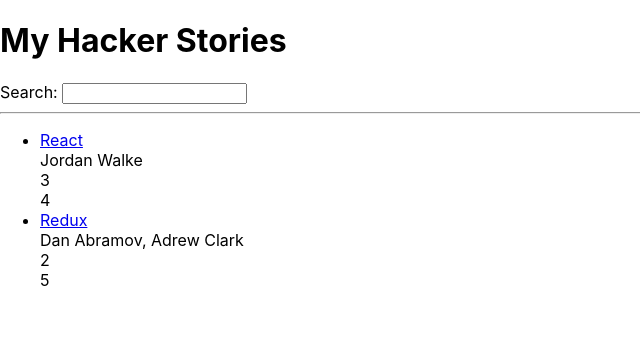
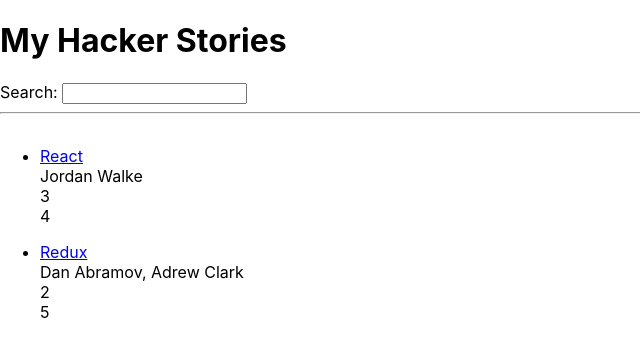
Before and after one commit to eduvnsm/road-to-react-2022, a React (Create React App) app: page / in a window 1280 px wide. Shown: the top 356 px of the page, without its empty margins (0-640 px from the left). Built offline with nearby package versions, Linux system fonts and the light colour scheme.

Commit message:
React props

```diff
--- a/src/App.js
+++ b/src/App.js
@@ -1,6 +1,6 @@
 import * as React from 'react';
 
-const list = [
+const stories = [
     {
         title: 'React',
         url: 'https://reactjs.org/',
@@ -29,7 +29,7 @@
 
             <hr />
 
-            <List />
+            <List list={stories} />
 
         </div>
     );
@@ -50,22 +50,24 @@
     )
 }
 
-const List = () => (
+const Item = (props) => (
+    <li key={props.item.objectID} style={{paddingTop: '1em'}}>
+        <span>
+            <a href={props.item.url}>
+                {props.item.title}
+            </a>
+        </span><br />
+        <span>{props.item.author}</span><br />
+        <span>{props.item.num_comments}</span><br />
+        <span>{props.item.points}</span>
+    </li>
+);
+
+const List = (props) => (
     <ul>
-        {list.map((item) => {
-            return (
-                <li key={item.objectID}>
-                    <span>
-                        <a href={item.url}>
-                            {item.title}
-                        </a>
-                    </span><br />
-                    <span>{item.author}</span><br />
-                    <span>{item.num_comments}</span><br />
-                    <span>{item.points}</span>
-                </li>
-            );
-        })}
+        {props.list.map((item) => (
+            <Item key={item.objectID} item={item} />
+        ))}
     </ul>
 );
 
```
